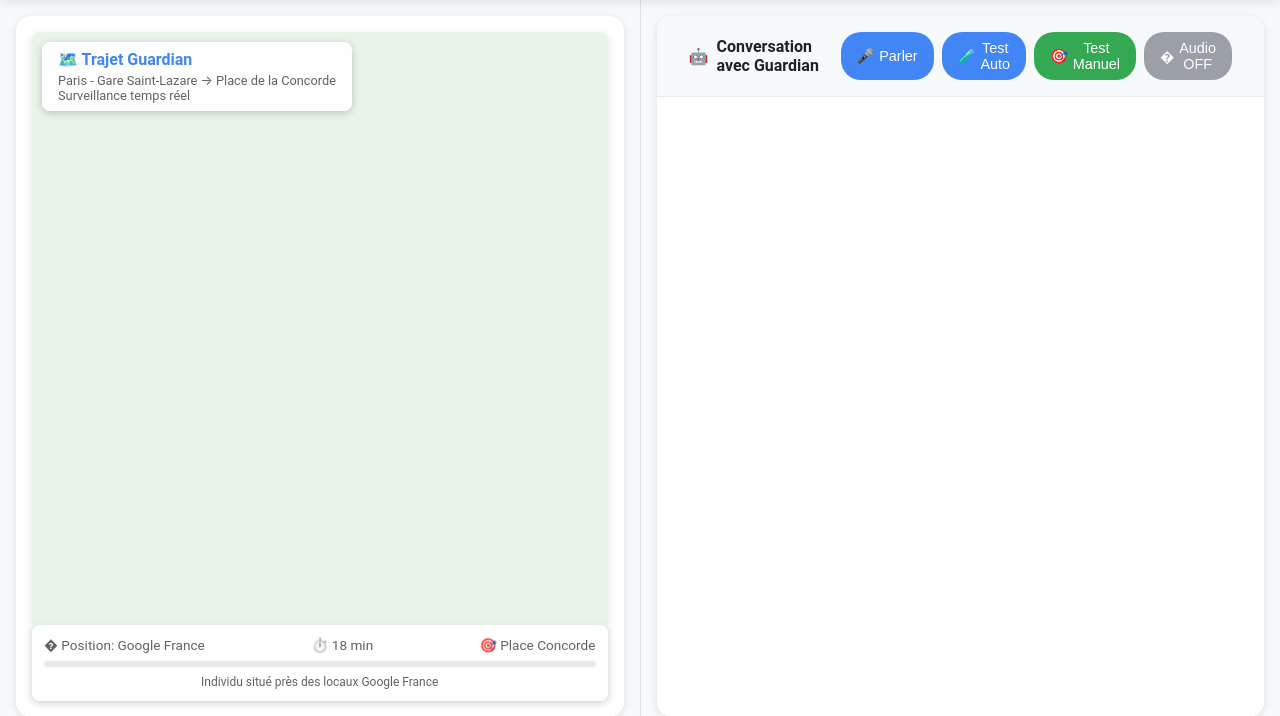
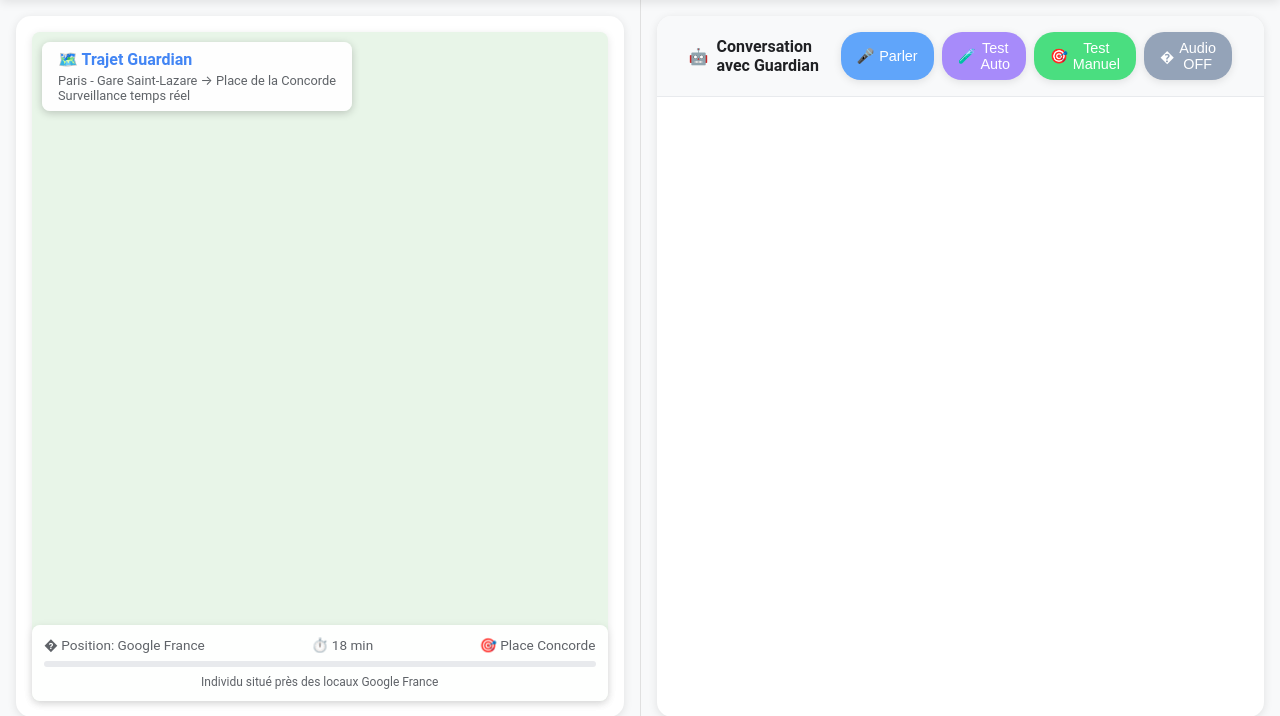
Before and after one commit to organicanna/GuardianNav, a Flask app: page /demo in a window 1280 px wide. Shown: the part 67-783 px from the top of the page. Run offline with Flask 3, Linux system fonts and the light colour scheme.

Commit message:
🎨 Refonte esthétique des couleurs des boutons
✨ Nouvelle palette de couleurs douce:
- 🎤 Parler: Bleu ciel (#60a5fa)
- 🧪 Test Auto: Violet pastel (#a78bfa)
- 🎯 Test Manuel: Vert menthe (#4ade80)
- 🔇 Audio OFF: Gris bleuté (#94a3b8)
- 🔊 Audio ON: Vert émeraude (#34d399)

🎯 Améliorations design:
- Suppression des couleurs flashy
- Tons pastel et élégants
- Ombres subtiles et transitions fluides
- États hover améliorés avec transformations
- Cohérence visuelle dans toute l'interface

🔧 Techniques:
- CSS moderne avec box-shadow
- Classes dynamiques pour les états
- Suppression des styles inline
- Gestion centralisée des couleurs

```diff
--- a/web/templates/demo.html
+++ b/web/templates/demo.html
@@ -241,7 +241,7 @@
         }
 
         .voice-btn {
-            background: #4285f4;
+            background: #6b7280; /* Gris doux par défaut */
             color: white;
             border: none;
             padding: 0.5rem 1rem;
@@ -252,22 +252,71 @@
             display: flex;
             align-items: center;
             gap: 0.3rem;
+            box-shadow: 0 2px 8px rgba(0, 0, 0, 0.1);
         }
 
         .voice-btn:hover {
-            background: #1a73e8;
+            background: #4b5563;
             transform: translateY(-1px);
+            box-shadow: 0 4px 12px rgba(0, 0, 0, 0.15);
         }
 
         .voice-btn:disabled {
-            background: #dadce0;
+            background: #e5e7eb;
+            color: #9ca3af;
             cursor: not-allowed;
             transform: none;
+            box-shadow: none;
         }
 
         .voice-btn.listening {
-            background: #ea4335;
+            background: #f87171; /* Rouge doux pour l'état actif */
             animation: listening 1s ease-in-out infinite;
+        }
+
+        /* Bouton Parler - Bleu doux */
+        #listenBtn {
+            background: #60a5fa; /* Bleu ciel */
+        }
+
+        #listenBtn:hover {
+            background: #3b82f6;
+        }
+
+        /* Bouton Test Auto - Violet doux */
+        #testBtn {
+            background: #a78bfa; /* Violet pastel */
+        }
+
+        #testBtn:hover {
+            background: #8b5cf6;
+        }
+
+        /* Bouton Test Manuel - Vert doux */
+        .voice-btn[onclick="runManualTest()"] {
+            background: #4ade80 !important; /* Vert menthe */
+        }
+
+        .voice-btn[onclick="runManualTest()"]:hover {
+            background: #22c55e !important;
+        }
+
+        /* Bouton Audio - Gris élégant */
+        #ttsBtn {
+            background: #94a3b8 !important; /* Gris bleuté */
+        }
+
+        #ttsBtn:hover {
+            background: #64748b !important;
+        }
+
+        /* Variante pour Audio ON */
+        #ttsBtn.tts-enabled {
+            background: #34d399 !important; /* Vert émeraude doux */
+        }
+
+        #ttsBtn.tts-enabled:hover {
+            background: #10b981 !important;
         }
 
         @keyframes listening {
@@ -734,11 +783,11 @@
                     <span>🧪</span>
                     <span>Test Auto</span>
                 </button>
-                <button class="voice-btn" onclick="runManualTest()" style="background: #34a853;">
+                <button class="voice-btn" onclick="runManualTest()">
                     <span>🎯</span>
                     <span>Test Manuel</span>
                 </button>
-                <button class="voice-btn" id="ttsBtn" onclick="toggleTTS()" style="background: #9aa0a6;">
+                <button class="voice-btn" id="ttsBtn" onclick="toggleTTS()">
                     <span>�</span>
                     <span>Audio OFF</span>
                 </button>
@@ -1245,7 +1294,7 @@
 
             let testChoice = '';
             const testButtons = manualTests.map((test, index) =>
-                `<button onclick="simulateVoiceCommand('${test}')" style="margin: 5px; padding: 8px 12px; background: #4285f4; color: white; border: none; border-radius: 15px; cursor: pointer; font-size: 0.9rem;">${index + 1}. ${test}</button>`
+                `<button onclick="simulateVoiceCommand('${test}')" style="margin: 5px; padding: 8px 12px; background: #a78bfa; color: white; border: none; border-radius: 15px; cursor: pointer; font-size: 0.9rem; box-shadow: 0 2px 8px rgba(0, 0, 0, 0.1); transition: all 0.3s;" onmouseover="this.style.background='#8b5cf6'; this.style.transform='translateY(-1px)'" onmouseout="this.style.background='#a78bfa'; this.style.transform='translateY(0)'">${index + 1}. ${test}</button>`
             ).join('');
 
             addMessage('system', `🎯 Choisissez un test manuel:\n${testButtons}`, '🧪');
@@ -1390,10 +1439,12 @@
             if (btn) {
                 if (ttsEnabled) {
                     btn.innerHTML = '<span>🔊</span><span>Audio ON</span>';
-                    btn.style.background = '#f59e0b';
+                    btn.classList.add('tts-enabled');
+                    btn.style.background = ''; // Laisser le CSS gérer la couleur
                 } else {
                     btn.innerHTML = '<span>🔇</span><span>Audio OFF</span>';
-                    btn.style.background = '#9aa0a6';
+                    btn.classList.remove('tts-enabled');
+                    btn.style.background = ''; // Laisser le CSS gérer la couleur
                 }
             }
         }
```
